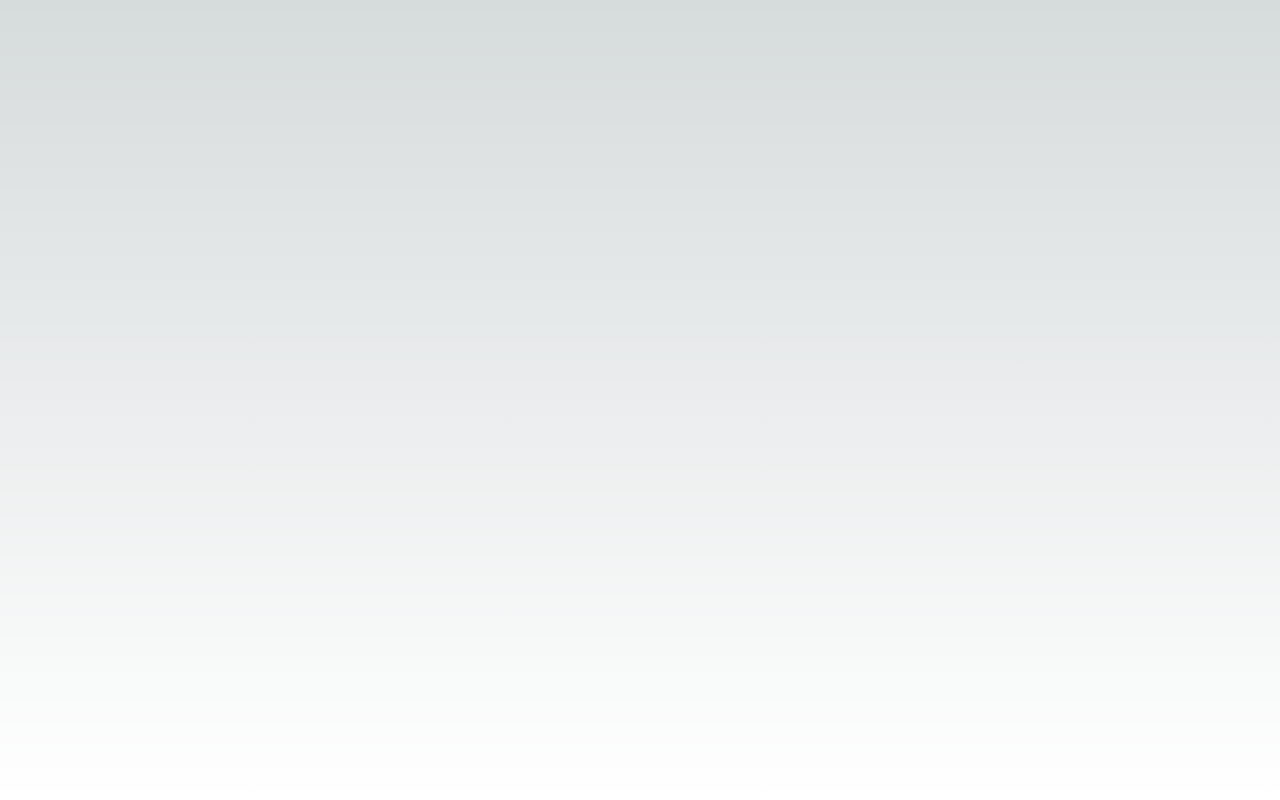
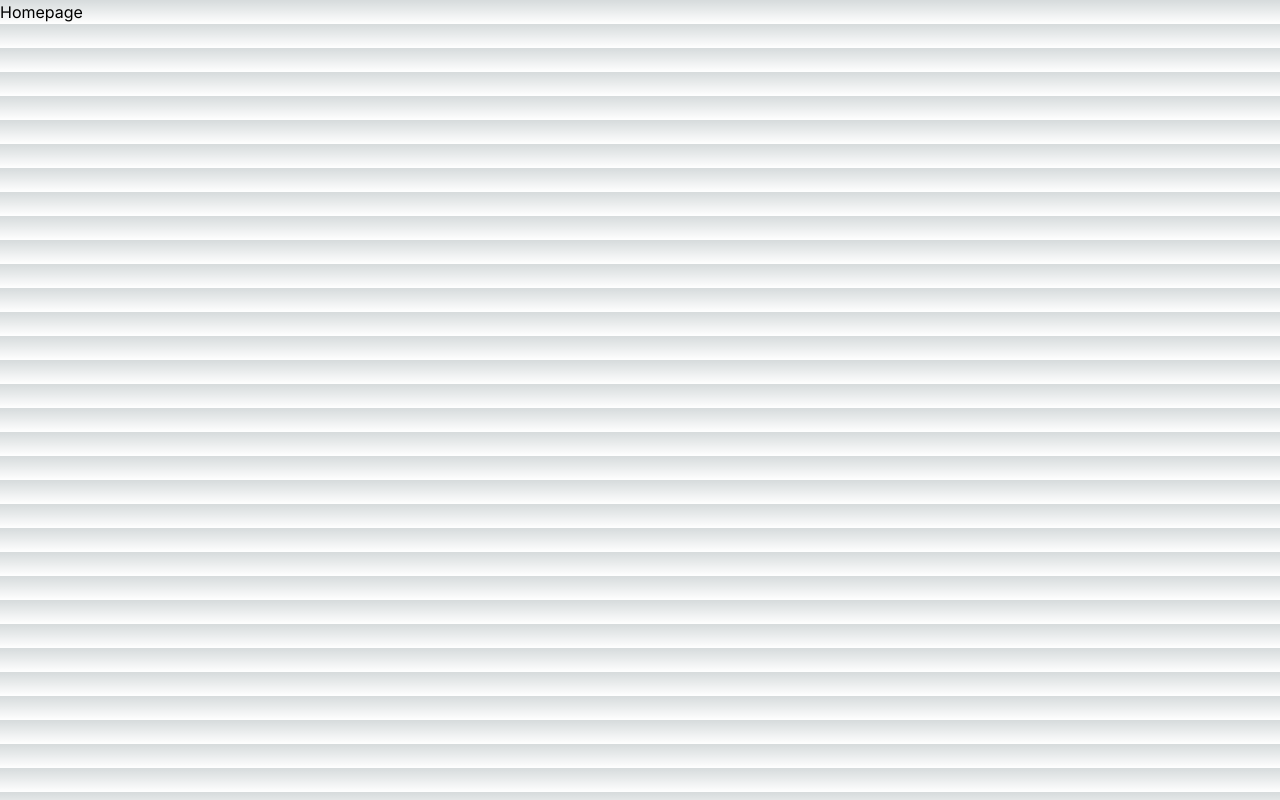
Before and after one commit to Sarang-Admin/stud-mgt-system, a Next.js app: page / in a window 1280 px wide. Built offline with nearby package versions, Linux system fonts and the light colour scheme.

Commit message:
Original first commit- starting point

```diff
--- a/app/page.js
+++ b/app/page.js
@@ -1,5 +1,3 @@
 export default function Home() {
-  return (
-    <main className="flex min-h-screen flex-col items-center justify-between p-24"></main>
-  );
+  return <div>Homepage</div>;
 }
```
